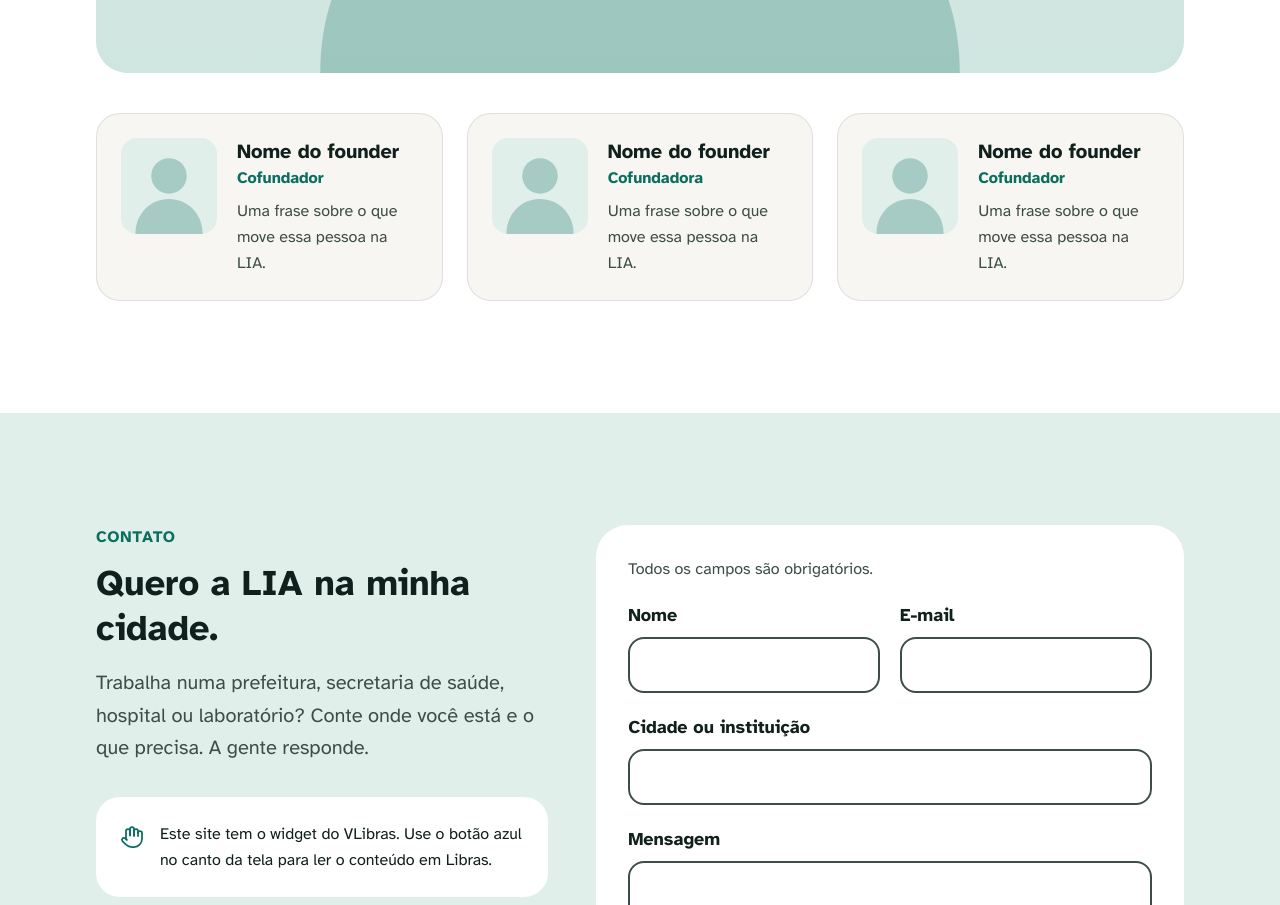
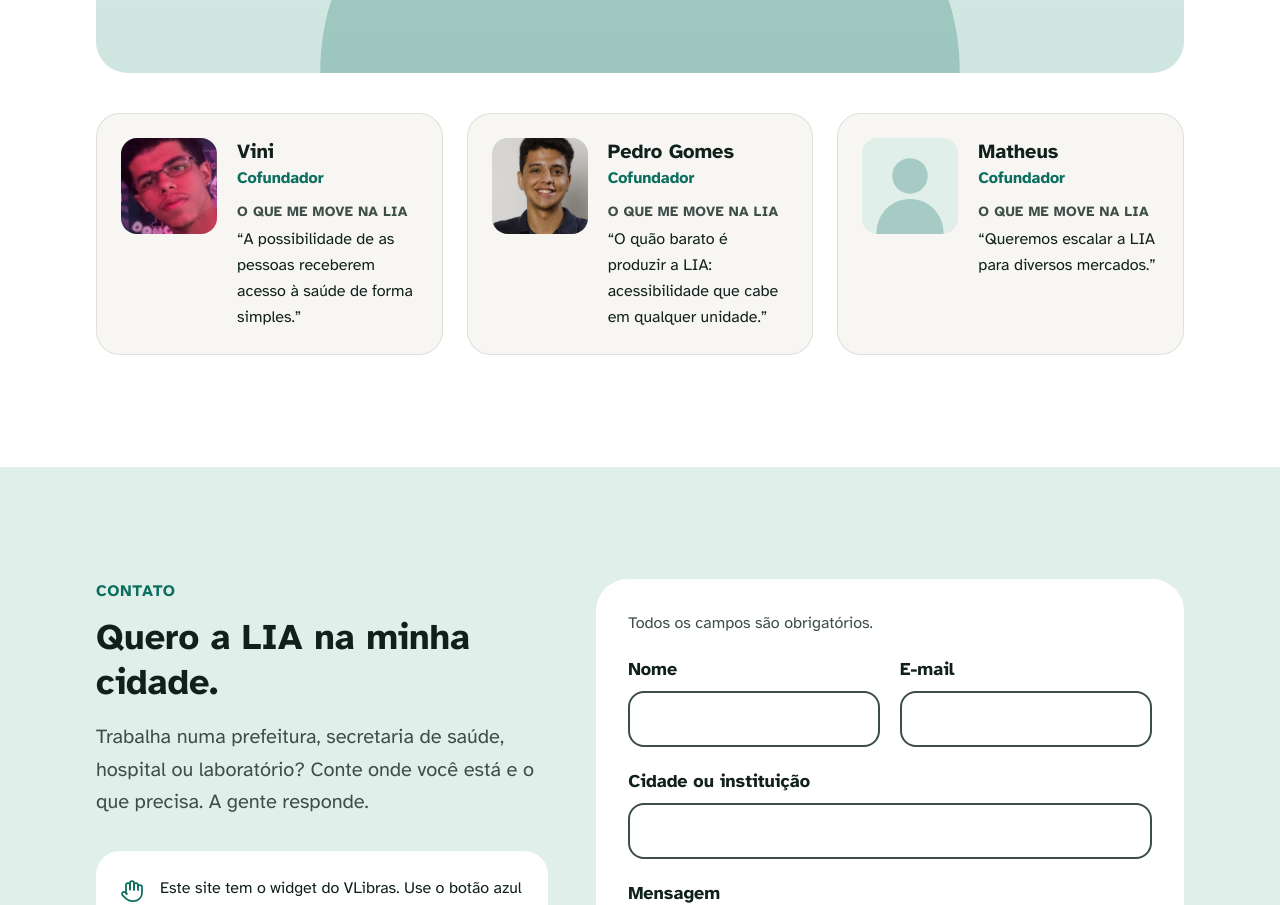
Before and after one commit to Hackathon-USP/lia-frontend, a Next.js app: page /sobre in a window 1280 px wide. Shown: the part 7840-8745 px from the top of the page. Built offline with nearby package versions, Linux system fonts and the light colour scheme; no server answers.

Commit message:
feat: fotos e frases dos founders no /sobre
- Vini e Pedro com foto; Matheus com a foto provisória até a dele chegar
- "O que me move na LIA" com a frase de cada um
- recorte da foto ajustável por pessoa (enquadramento + zoom no rosto)

```diff
--- a/src/pages/sobre.tsx
+++ b/src/pages/sobre.tsx
@@ -154,10 +154,35 @@ const LINHA_DO_TEMPO = [
  * Fotos: coloque o arquivo em public/assets/equipe/ (quadrado, ex.: 600x600) e aponte `foto` para ele.
  */
 const FOTO_EQUIPE = "/assets/equipe/foto-equipe.svg"; // troque por uma foto 16:9 da equipe
+/**
+ * Recorte quadrado da foto: `enquadramento` é onde fica o rosto (object-position)
+ * e `zoom` aproxima a partir dali (1 = sem zoom; fotos de corpo inteiro precisam de mais).
+ */
 const FOUNDERS = [
-  { nome: "Nome do founder", papel: "Cofundador", frase: "Uma frase sobre o que move essa pessoa na LIA.", foto: "/assets/equipe/foto-pessoa.svg" },
-  { nome: "Nome do founder", papel: "Cofundadora", frase: "Uma frase sobre o que move essa pessoa na LIA.", foto: "/assets/equipe/foto-pessoa.svg" },
-  { nome: "Nome do founder", papel: "Cofundador", frase: "Uma frase sobre o que move essa pessoa na LIA.", foto: "/assets/equipe/foto-pessoa.svg" },
+  {
+    nome: "Vini",
+    papel: "Cofundador",
+    frase: "A possibilidade de as pessoas receberem acesso à saúde de forma simples.",
+    foto: "/assets/equipe/vini.jpeg",
+    enquadramento: "50% 40%",
+    zoom: 1,
+  },
+  {
+    nome: "Pedro Gomes",
+    papel: "Cofundador",
+    frase: "O quão barato é produzir a LIA: acessibilidade que cabe em qualquer unidade.",
+    foto: "/assets/equipe/pedro.jpg",
+    enquadramento: "50% 22%",
+    zoom: 1.8,
+  },
+  {
+    nome: "Matheus",
+    papel: "Cofundador",
+    frase: "Queremos escalar a LIA para diversos mercados.",
+    foto: "/assets/equipe/foto-pessoa.svg", // provisória: troque quando a foto chegar
+    enquadramento: "50% 50%",
+    zoom: 1,
+  },
 ];
 
 /* ---------- Peças de layout ---------- */
@@ -566,12 +591,22 @@ const SobrePage: NextPageWithLayout = () => {
           <ul className="mt-10 grid gap-6 sm:grid-cols-2 lg:grid-cols-3">
             {FOUNDERS.map((f, i) => (
               <li key={i} className="flex gap-5 rounded-3xl border border-tinta/10 bg-creme p-6">
-                {/* eslint-disable-next-line @next/next/no-img-element -- foto local; trocar o arquivo não exige mudar o código */}
-                <img src={f.foto} alt={`Foto de ${f.nome}`} width={96} height={96} className="size-24 shrink-0 rounded-2xl object-cover" />
+                <span className="size-24 shrink-0 overflow-hidden rounded-2xl bg-menta">
+                  {/* eslint-disable-next-line @next/next/no-img-element -- foto local; trocar o arquivo não exige mudar o código */}
+                  <img
+                    src={f.foto}
+                    alt={`Foto de ${f.nome}`}
+                    width={96}
+                    height={96}
+                    style={{ objectPosition: f.enquadramento, transform: `scale(${f.zoom})`, transformOrigin: f.enquadramento }}
+                    className="size-full object-cover"
+                  />
+                </span>
                 <div>
                   <p className="text-xl font-bold text-tinta">{f.nome}</p>
                   <p className="font-semibold text-petroleo">{f.papel}</p>
-                  <p className="mt-2 leading-relaxed text-tinta-suave">{f.frase}</p>
+                  <p className="mt-3 text-sm font-semibold tracking-wide text-tinta-suave uppercase">O que me move na LIA</p>
+                  <p className="mt-1 leading-relaxed text-tinta">“{f.frase}”</p>
                 </div>
               </li>
             ))}
```
Also changed, not shown: public/assets/equipe/pedro.jpg (added), public/assets/equipe/vini.jpeg (added).
